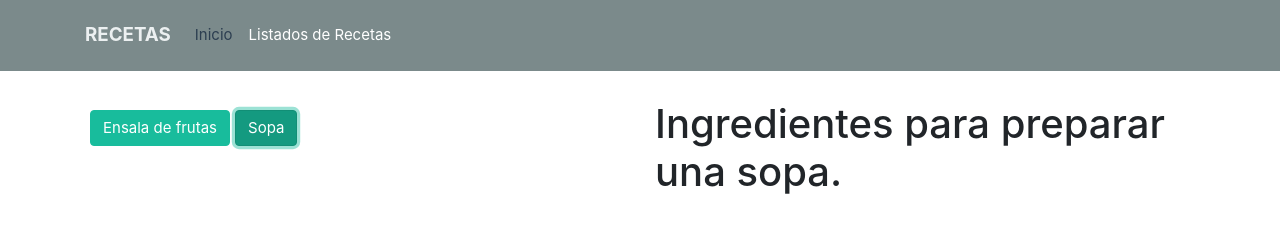
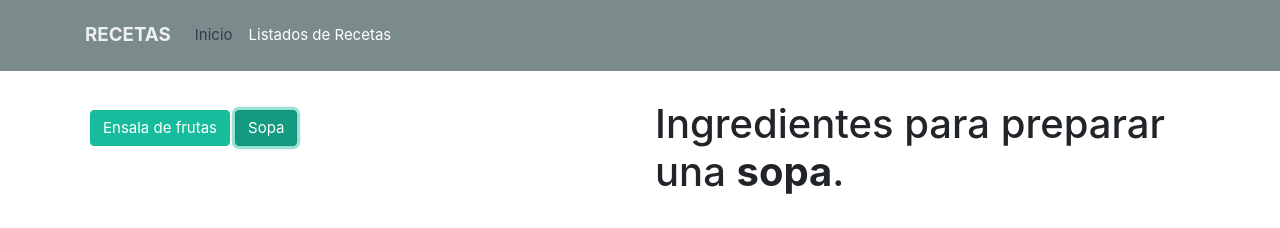
Before and after one commit to josealbertomartinezvi/recetas-react, a React (Create React App) app: page / in a window 1280 px wide. Both pictures are taken after a click on the button "Sopa". Shown: the top 228 px of the page. Built offline with nearby package versions, Linux system fonts and the light colour scheme.

Commit message:
Ultimo detalle

```diff
--- a/src/components/inicio/resultado/Resultado.jsx
+++ b/src/components/inicio/resultado/Resultado.jsx
@@ -16,7 +16,7 @@ class Resultado extends Component {
                 {
                     (this.props.preparacion !== '') ?
                     <div>
-                        <h2>Ingredientes para preparar una { this.props.preparacion }.</h2>
+                        <h2>Ingredientes para preparar una <strong>{ this.props.preparacion }</strong>.</h2>
                         <br/>
                         {
                             (this.props.resultado !== '') ?
```
